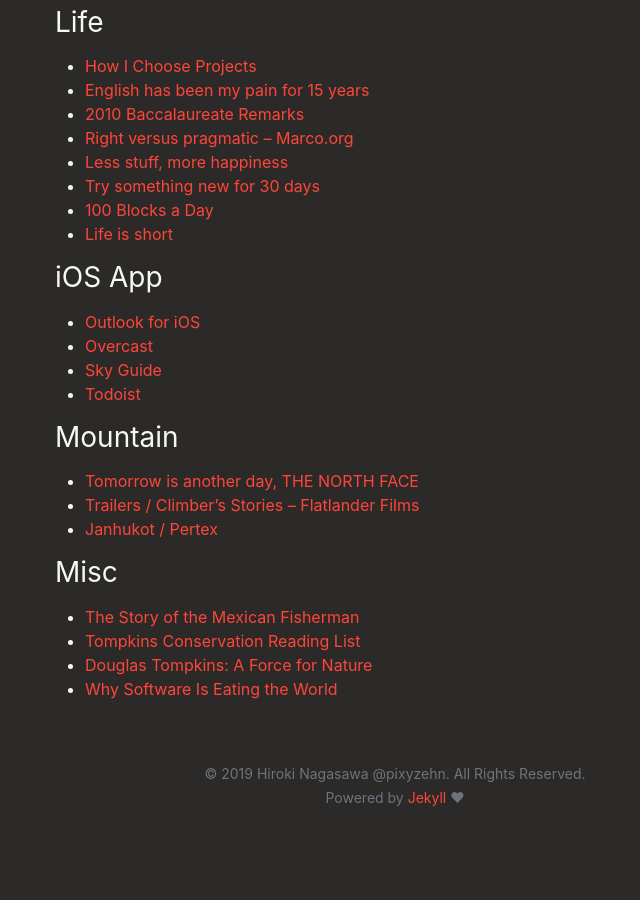
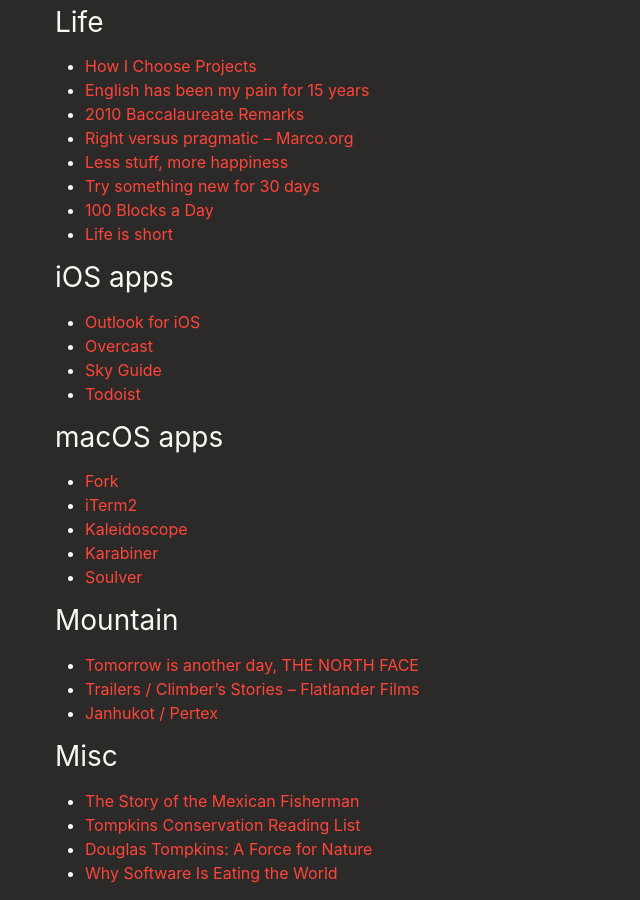
Before and after one commit to pixyzehn/pixyzehn.com, a Jekyll site: the page built from pages/things_i_like.md, in a window 1280 px wide and 900 px high, scrolled down 476 px. Shown: the whole window, without its empty margins (245-885 px from the left). Built offline with Jekyll 4.4.1, drawn with Linux system fonts in a browser that asks for light colours; nearby versions of some CDN libraries; library files that are not in the unit come from our copies; before the commit the page ends 1300 px from its top, so only the background shows below that.

Commit message:
Update pages

```diff
--- a/pages/portfolio.md
+++ b/pages/portfolio.md
@@ -30,7 +30,7 @@ permalink: /portfolio/
 
 ---
 
-## iOS App
+## iOS
 
 #### Kigen: Todo List for reminder (**Removed from sale**)
 
--- a/pages/things_i_like.md
+++ b/pages/things_i_like.md
@@ -29,11 +29,18 @@ The idea comes from [Things I Love by Khanlou](http://khanlou.com/love/).
 - [100 Blocks a Day](https://waitbutwhy.com/2016/10/100-blocks-day.html)
 - [Life is short](http://www.paulgraham.com/vb.html)
 
-## iOS App
+## iOS apps
 - [Outlook for iOS](https://products.office.com/en-us/outlook-mobile-for-android-and-ios)
 - [Overcast](https://overcast.fm)
 - [Sky Guide](https://www.fifthstarlabs.com/#sky-guide)
 - [Todoist](https://todoist.com/downloads/ios)
+
+## macOS apps
+- [Fork](https://git-fork.com)
+- [iTerm2](https://www.iterm2.com)
+- [Kaleidoscope](https://www.kaleidoscopeapp.com)
+- [Karabiner](https://pqrs.org/osx/karabiner/)
+- [Soulver](https://soulver.app)
 
 ## Mountain
 - [Tomorrow is another day, THE NORTH FACE](https://www.goldwin.co.jp/tnf/special/tomorrow_is_another_day/)
```
